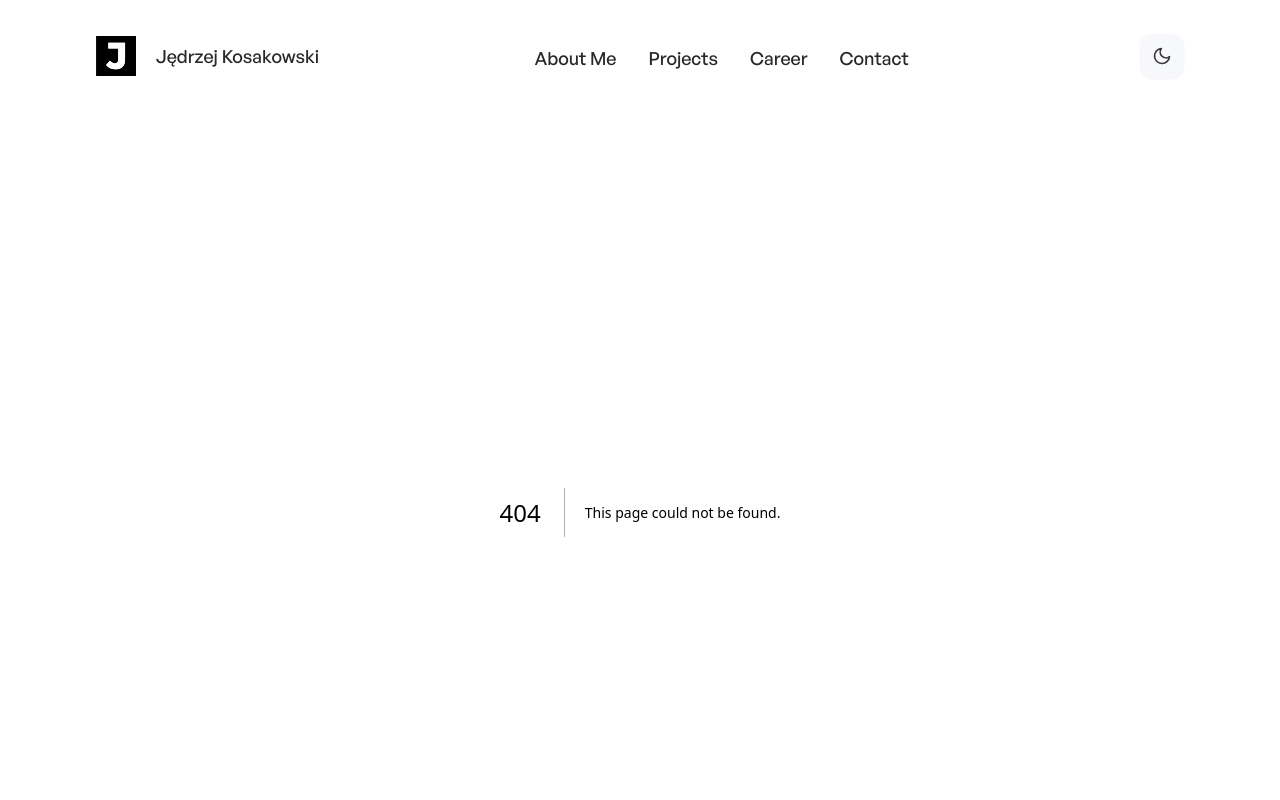
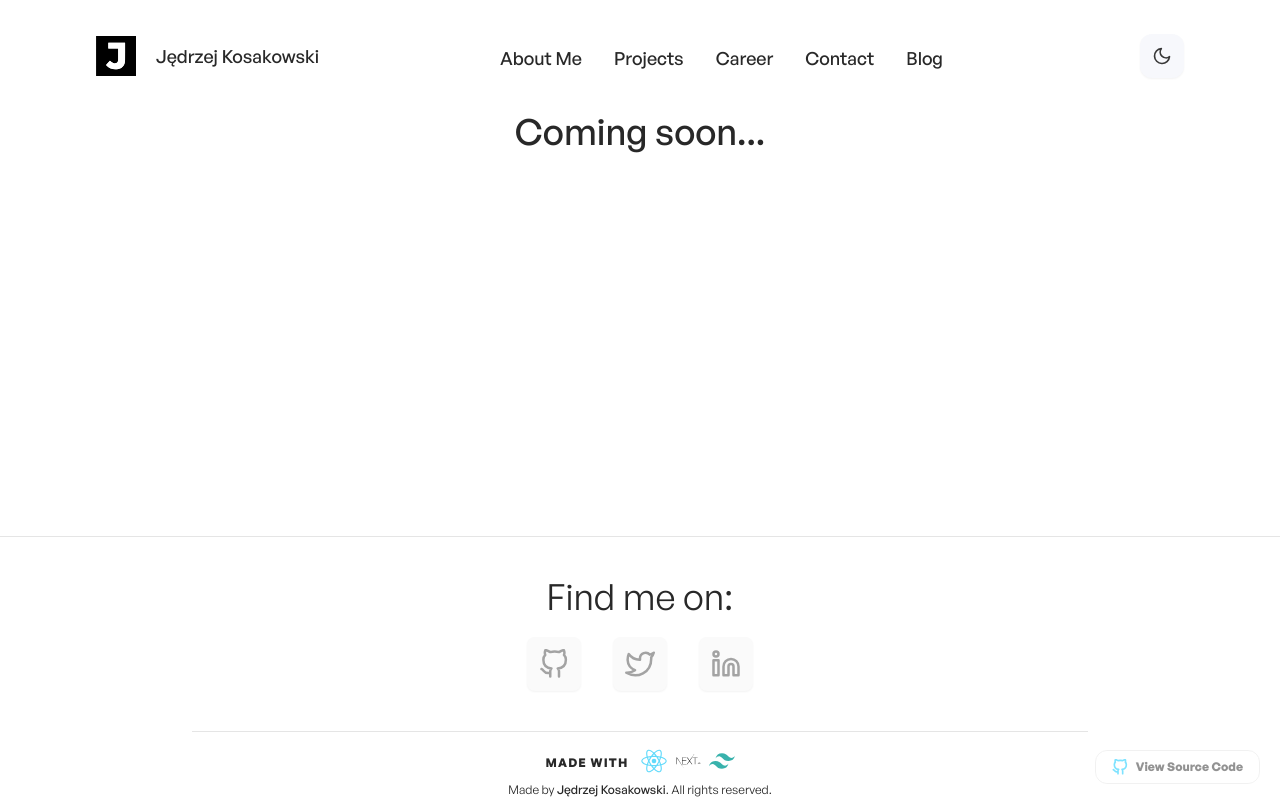
Before and after one commit to Wawrzynn/portfolio-new, a Next.js app: page /blog in a window 1280 px wide. Before the commit this address had no page. Shown: the top 800 px of the page. Built offline with nearby package versions, Linux system fonts and the light colour scheme.

Commit message:
Added blog

```diff
--- a/components/global/AppHeader.jsx
+++ b/components/global/AppHeader.jsx
@@ -123,6 +123,11 @@ function AppHeader() {
               Contact
             </Link>
           </div>
+          <div className="block text-left text-lg text-primary-dark dark:text-ternary-light hover:text-secondary-dark dark:hover:text-secondary-light  sm:mx-4 mb-2 sm:py-2 border-t-2 pt-3 sm:pt-2 sm:border-t-0 border-primary-light dark:border-secondary-dark">
+            <Link href="/blog" aria-label="Blog">
+              Blog
+            </Link>
+          </div>
         </div>
 
         {/* Header links large screen */}
@@ -152,6 +157,13 @@ function AppHeader() {
           >
             <Link href="/contact">Contact</Link>
           </div>
+
+          <div
+            className="block text-left text-lg font-medium text-primary-dark dark:text-ternary-light hover:text-secondary-dark dark:hover:text-secondary-light  sm:mx-4 mb-2 sm:py-2"
+            aria-label="Blog"
+          >
+            <Link href="/blog">Blog</Link>
+          </div>
         </div>
 
         {/* Header right section buttons */}
--- /dev/null
+++ b/pages/blog.js
@@ -0,0 +1,13 @@
+import MetaHeaders from "../components/global/MetaHeaders";
+
+export default function Blog() {
+  return (
+    <div className="container mx-auto">
+      <MetaHeaders title="Blog" />
+      <h1 className="w-full flex justify-center text-primary-dark dark:text-primary-light text-4xl font-medium mb-96">
+        Coming soon...
+      </h1>
+      {/* TODO: Add blog posts here */}
+    </div>
+  );
+}
```
